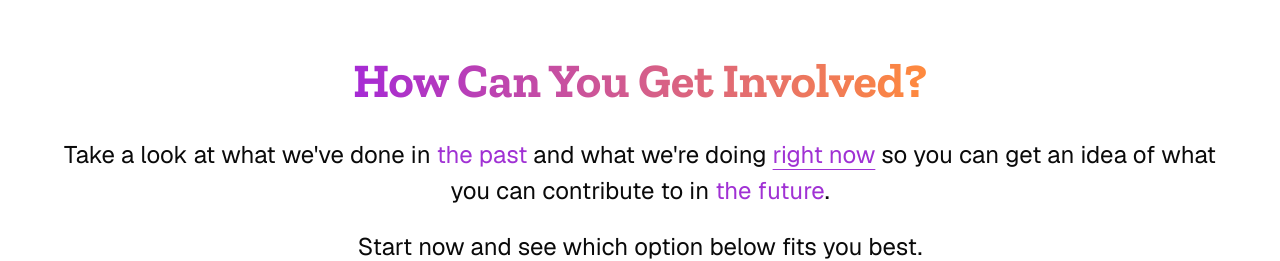
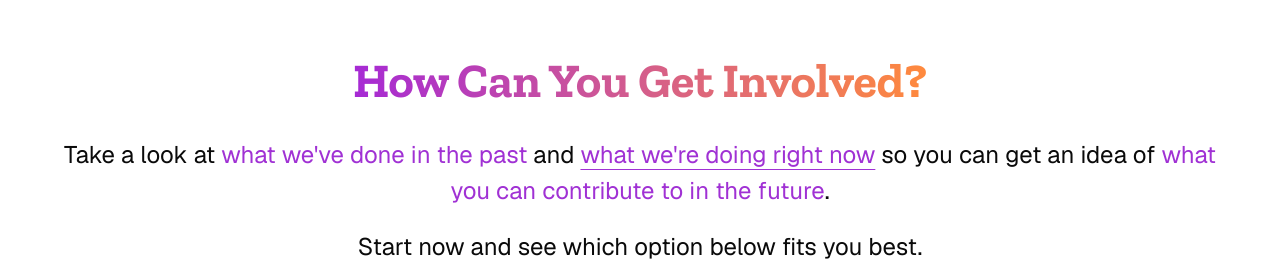
Before and after one commit to rcc-sjsu/rcc-site-final, a Next.js app: page /about in a window 1280 px wide. Shown: the part 1560-1821 px from the top of the page. Built offline with nearby package versions, Linux system fonts and the light colour scheme.

Commit message:
Fix link accessibility on Get Involved cta.

```diff
--- a/src/app/(public)/about/components/GetInvolved.tsx
+++ b/src/app/(public)/about/components/GetInvolved.tsx
@@ -38,9 +38,9 @@ export default function GetInvolved() {
         <div className="mx-auto mt-6 flex max-w-[1200px] flex-col gap-5">
           <p className="text-base leading-[1.5] md:text-xl xl:text-2xl">
             {/* TODO: Link "the past" to projects page once implemented. */}
-            Take a look at what we&apos;ve done in <span className="text-[var(--purple)]">the past</span> and what
-            we&apos;re doing <Link href="/events">right now</Link> so you can get an idea of what you can contribute to
-            in <span className="text-[var(--purple)]">the future</span>.
+            Take a look at <span className="text-[var(--purple)]">what we&apos;ve done in the past</span> and{' '}
+            <Link href="/events">what we&apos;re doing right now</Link> so you can get an idea of{' '}
+            <span className="text-[var(--purple)]">what you can contribute to in the future</span>.
           </p>
 
           <p className="text-base leading-[1.5] md:text-xl xl:text-2xl">
```
